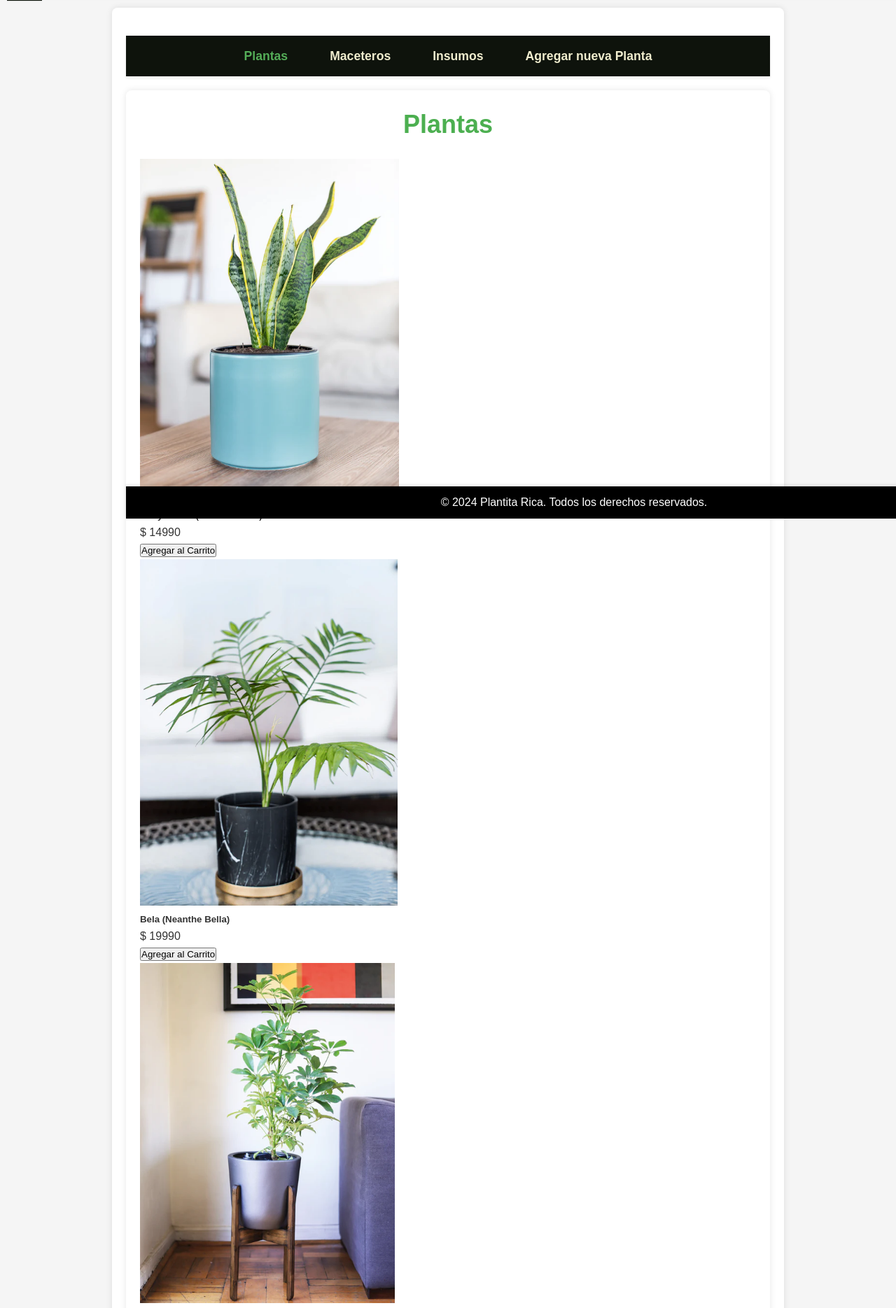
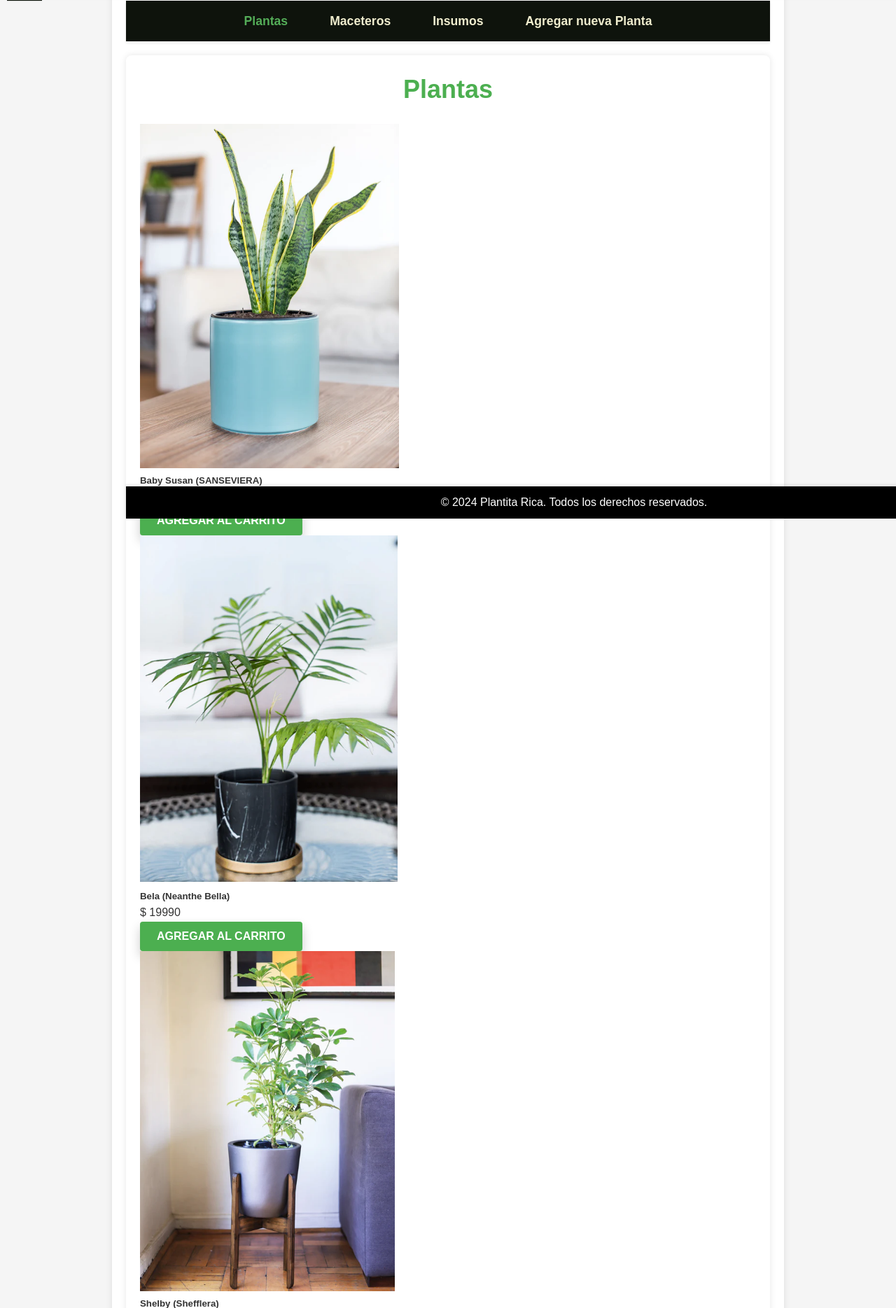
Before and after one commit to TheN1c0/Plantitarica, a Django app: page /Productos/ in a window 1280 px wide. Shown: the part 59-1928 px from the top of the page at 70% size. Run offline with Django 4.2, Linux system fonts and the light colour scheme; data comes from the database, SQL or seed files in the repository; both versions use the stored data as it was after the commit.

Commit message:
agregué estilo al botón de una forma poco convencional, pero esta decente

```diff
--- a/Plantitarica/PlantitaricaApp/templates/PlantitaricaApp/Insumos.html
+++ b/Plantitarica/PlantitaricaApp/templates/PlantitaricaApp/Insumos.html
@@ -34,7 +34,7 @@
                         <input type="number" id="id_nombre" name="precio" value="{{ producto.precio }}">
                       <input type="text" id="id_nombre" name="pagina" value="Insumos/">
                     </div>
-                    <button type="submit" >Agregar al Carrito</button>
+                    <button type="submit" class="boton_agregar_al_carro" style="background-color: #4CAF50; color: white; padding: 12px 24px; border: none; border-radius: 4px; font-size: 16px; font-weight: bold; text-transform: uppercase; cursor: pointer; transition: background-color 0.3s, transform 0.2s; box-shadow: 0 8px 16px 0 rgba(0,0,0,0.2);" >Agregar al Carrito</button>
                 </form>
             </div>
         </div>
--- a/Plantitarica/PlantitaricaApp/templates/PlantitaricaApp/Maceteros.html
+++ b/Plantitarica/PlantitaricaApp/templates/PlantitaricaApp/Maceteros.html
@@ -33,7 +33,7 @@
                         <input type="number" id="id_nombre" name="precio" value="{{ producto.precio }}">
                       <input type="text" id="id_nombre" name="pagina" value="Maceteros/">
                     </div>
-                    <button type="submit" >Agregar al Carrito</button>
+                    <button type="submit" class="boton_agregar_al_carro" style="background-color: #4CAF50; color: white; padding: 12px 24px; border: none; border-radius: 4px; font-size: 16px; font-weight: bold; text-transform: uppercase; cursor: pointer; transition: background-color 0.3s, transform 0.2s; box-shadow: 0 8px 16px 0 rgba(0,0,0,0.2);" >Agregar al Carrito</button>
                 </form>
             </div>
         </div>
--- a/Plantitarica/PlantitaricaApp/templates/PlantitaricaApp/Productos.html
+++ b/Plantitarica/PlantitaricaApp/templates/PlantitaricaApp/Productos.html
@@ -1,6 +1,8 @@
 {% extends "PlantitaricaApp/base.html" %}
 
 {% block content %}
+{% load static %}
+<link rel="stylesheet" href="{% static 'css/styles.css' %}">
 <nav class="mini-nav">
     <ul>
         <li id="plantas" class="{% if request.resolver_match.url_name == 'Productos' %}active{% endif %}">
@@ -34,7 +36,7 @@
                                     <input type="number" id="id_nombre" name="precio" value="{{ producto.precio }}">
                                 <input type="text" id="id_nombre" name="pagina" value="Productos/">
                                 </div>
-                                <button type="submit" >Agregar al Carrito</button>
+                                <button type="submit" class="boton_agregar_al_carro" style="background-color: #4CAF50; color: white; padding: 12px 24px; border: none; border-radius: 4px; font-size: 16px; font-weight: bold; text-transform: uppercase; cursor: pointer; transition: background-color 0.3s, transform 0.2s; box-shadow: 0 8px 16px 0 rgba(0,0,0,0.2);">Agregar al Carrito</button>
                             </form>
                         </div>
                     </div >
```
Also changed, not shown: Plantitarica/PlantitaricaApp/static/CSS/productos.css (line endings or trailing spaces), Plantitarica/PlantitaricaApp/static/CSS/styles.css (line endings or trailing spaces), Plantitarica/PlantitaricaApp/static/CSS/stylesBase.css (line endings or trailing spaces), Plantitarica/db.sqlite3.
